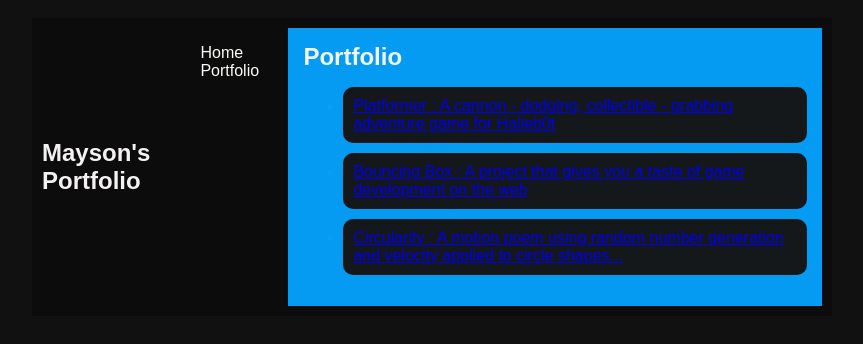
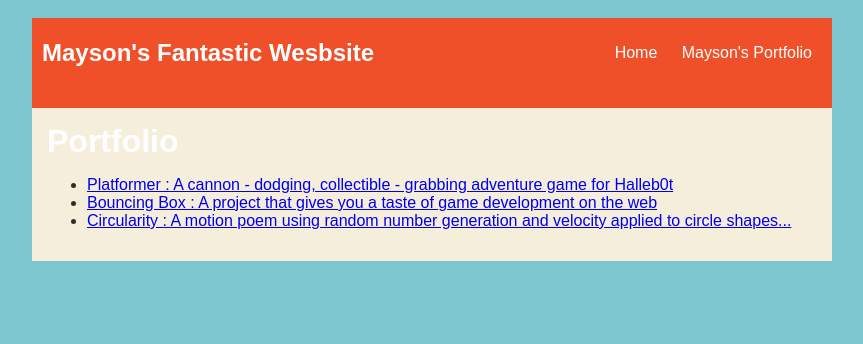
Before and after one commit to Maysonbenoit/Maysonbenoit.github.io, a plain HTML site: page portfolio.html in a window 1280 px wide. Shown: the whole page, without its empty margins (208-1071 px from the left). Drawn offline with Linux system fonts and the light colour scheme.

Commit message:
add portfolio.html file

```diff
--- a/portfolio.html
+++ b/portfolio.html
@@ -1,211 +1,94 @@
 <!DOCTYPE HTML>
+<html>
+    <head>
+    </head>
 
-<html>
+    <body>
+      <div id="all-contents">
+
+      </div>
+    </body>
+</html>
 
 <head>
-
-        <title>Mayson's Peak Portfolio</title>
-
+    <title>Mayson Wesbsite</title>
     <style type="text/css">
-
         body {
-
-              background: rgb(17, 17, 17);
-
-              color: rgb(17, 17, 17);
-
+            background: rgb(125, 198, 205);
+            color: rgb(45, 45, 45);
             padding: 10px;
-
             font-family: arial;
-
+        }
+        header {
+            font-size: 1.5em;
+            font-weight: bold;
         }
 
-          header {
-
-              font-size: 1.5em;
-
-              font-weight: bold;
-
+        #all-contents {
+            max-width: 800px;
+            margin: auto;
         }
 
-
-
-          #all-contents {
-
-              max-width: 800px;
-
-              margin: auto;
-
+        /* navigation menu */
+        nav {
+            background: rgb(239, 80, 41);
+            margin: 0 auto;
+            display: flex;
+            padding: 10px;
+        }
+        h1 {
+            display: flex;
+            align-items: center;
+            color: rgb(255, 255, 255);
+            flex: 1;
+            margin: 0;
+        }
+        #nav-ul {
+            list-style-image: none;
+        }
+        .nav-li {
+            display: inline-block;
+            padding: 0 10px;
+        }
+        .nav-a {
+            text-decoration: none;
+            color: #fff;
         }
 
-
-
-          /* navigation menu */
-
-          nav {
-
-              background: rgb(12, 12, 12);
-
-              margin: 0 auto;
-
+        /* main container area beneath menu */
+        main {
+            background: rgb(245, 238, 219);
             display: flex;
-
-              padding: 10px;
-
         }
-
-          h1 {
-
-              display: flex;
-
-              align-items: center;
-
-              color: rgba(248, 246, 246, 0.979);
-
+        .content {
             flex: 1;
-
-              margin: 0;
-
+            padding: 15px;
         }
-
-          #nav-ul {
-
-              list-style-image: none;
-
-          }
-
-          .nav-li {
-
-              display: inline-block;
-
-              padding: 0 10px;
-
-          }
-
-          .nav-a {
-
-              text-decoration: none;
-
-              color: rgb(251, 252, 247);
-
-          }
-
-
-
-          /* main container area beneath menu */
-
-          main {
-
-              background: rgba(7, 159, 247, 0.979);
-
-              display: flex;
-
-          }
-
-          .content {
-
-              flex: 1;
-
-              padding: 15px;
-
-              color: rgba(7, 159, 247, 0.979);
-
-          }
-
-          #portfolio {
-
-             list-style-type: none;
-
-             padding-left: 0;
-
-         }
-
-
-
-         #Portfolio li {
-
-             background: rgba(22, 22, 22, 0.979);
-
-             padding: 10px;
-
-             border-radius: 10px;
-
-             margin-bottom: 10px;
-
-         }
-
-
-
-         #portfolio li:hover {
-
-             background: rgba(253, 4, 4, 0.979);
-
-         }
-
-
-
-         #portfolio a {
-
-             text-decoration: none;
-
-             color: #070707;
-
-         }
-
     </style>
-
 </head>
 
-
-
-    <body>
-
 <div id="all-contents">
-
     <nav>
-
-          <h1>Mayson's Portfolio</h1>
-
+        <h1>Mayson's Fantastic Wesbsite</h1>
         <ul id="nav-ul">
-
            <li class="nav-li">
-
            <a class="nav-a" href="index.html">Home</a>
-
          </li>
-
          <li class="nav-li">
-
-             <a class="nav-a" href="portfolio.html">Portfolio</a>
-
+           <a class="nav-a" href="portfolio.html">Mayson's Portfolio</a>
          </li>
-
      </ul>
-
+ </nav>
+ <nav>
+    <!-- Nav stuff here...-->
+</nav>
 <main>
-
-          <div class ="content">
-
+    <div class="content">
         <h1>Portfolio</h1>
-
-            <ul id ="Portfolio">
-
+        <ul id="portfolio">
             <li><a href="projects/platformer/">Platformer : A cannon - dodging, collectible - grabbing adventure game for Halleb0t</a></li>
-
             <li><a href="projects/bouncing-box/">Bouncing Box : A project that gives you a taste of game development on the web </a></li>
-
             <li><a href="projects/circularity/">Circularity : A motion poem using random number generation and velocity applied to circle shapes...</a></li>
-
         </ul>
-
     </div>
-
 </main>
-
-        </nav>
-
-      </div>
-
-    </body>
-
-</html>
```
Lines whose indentation alone changed are shown as unchanged.
